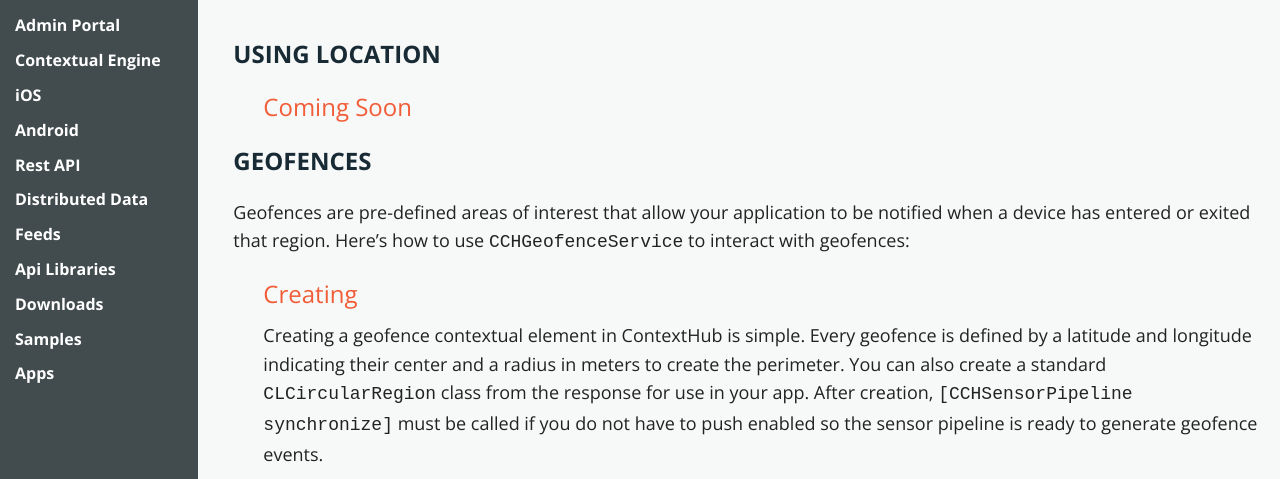
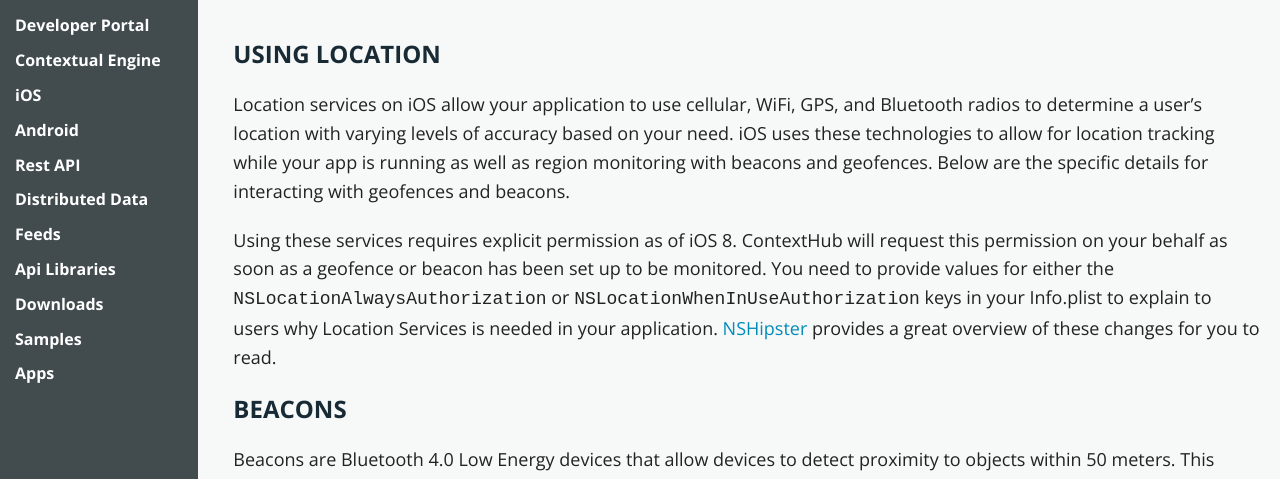
Before and after one commit to contexthub/contexthub.github.io, a Jekyll site: the page built from docs/ios/index.md, in a window 1280 px wide and 1400 px high, scrolled down 8956 px. Shown: the part 170-649 px from the top of the window. Built offline with Jekyll 4.4.1, drawn with Linux system fonts in a browser that asks for light colours; a style sheet for code colours, icons or effects is not loaded; some of the changed text lies outside the part shown.

Commit message:
Update iOS Docs

```diff
--- a/_includes/menu.html
+++ b/_includes/menu.html
@@ -48,7 +48,7 @@
 
     {% if page.url == admin %}
         <div id="activesection">
-            <dd ><a class="home" href="/docs/admin">Admin Portal</a></dd>
+            <dd ><a class="home" href="/docs/admin">Developer Portal</a></dd>
 
                 <dd data-magellan-arrival="Elements"><a href="#Elements">Elements</a></dd>
                 <dl class="sub-nav">
@@ -82,7 +82,7 @@
                 </dl>
         </div>
     {% else %}
-        <dd ><a class="home" href="/docs/admin">Admin Portal</a></dd>
+        <dd ><a class="home" href="/docs/admin">Developer Portal</a></dd>
     {% endif %}
 
 
@@ -111,7 +111,7 @@
                 <dd data-magellan-arrival="geofence-deleting">        <a href="#geofence-deleting">Deleting</a></dd>
             </dl>
 
-            <dd data-magellan-arrival="http"><a href="#http">Http</a></dd>
+            <dd data-magellan-arrival="http"><a href="#http">HTTP</a></dd>
              <dl class="sub-nav">
                 <dd data-magellan-arrival="http-get">        <a href="#http-get">Get</a></dd>
                 <dd data-magellan-arrival="http-post">        <a href="#http-post">Post</a></dd>
@@ -208,6 +208,15 @@
 
             <dd data-magellan-arrival="UsingLocation"><a href="#UsingLocation">Using Location</a></dd>
 
+            <dd data-magellan-arrival="Beacons"><a href="#Beacons">Beacons</a></dd>
+            <dl class="sub-nav">
+                <dd data-magellan-arrival="beacons-creating">       <a href="#beacons-creating">Creating</a></dd>
+                <dd data-magellan-arrival="beacons-retrievebytag">  <a href="#beacons-retrievebytag">Retrieving by Tag</a></dd>
+                <dd data-magellan-arrival="beacons-retrievebyid">   <a href="#beacons-retrievebyid">Retrieving by ID</a></dd>
+                <dd data-magellan-arrival="beacons-updating">       <a href="#beacons-updating">Updating</a></dd>
+                <dd data-magellan-arrival="beacons-deleting">       <a href="#beacons-deleting">Deleting</a></dd>
+            </dl>
+
             <dd data-magellan-arrival="geofences"><a href="#geofences">Geofences</a></dd>
             <dl class="sub-nav">
                 <dd data-magellan-arrival="geofences-creating"><a href="#geofences-creating">Creating</a></dd>
--- a/docs/ios/index.md
+++ b/docs/ios/index.md
@@ -276,7 +276,71 @@ Unsubscribing from a tag is similar to subscribing by passing in a tag and optio
 
 ## Using Location
 
-### Coming Soon
+Location services on iOS allow your application to use cellular, WiFi, GPS, and Bluetooth radios to determine a user's location with varying levels of accuracy based on your need. iOS uses these technologies to allow for location tracking while your app is running as well as region monitoring with beacons and geofences. Below are the specific details for interacting with geofences and beacons.
+
+Using these services requires explicit permission as of iOS 8. ContextHub will request this permission on your behalf as soon as a geofence or beacon has been set up to be monitored. You need to provide values for either the `NSLocationAlwaysAuthorization` or `NSLocationWhenInUseAuthorization` keys in your Info.plist to explain to users why Location Services is needed in your application. [NSHipster](http://nshipster.com/core-location-in-ios-8/) provides a great overview of these changes for you to read.
+
+<a name="Beacons"></a>
+<a data-magellan-destination="Beacons"></a>
+
+## Beacons
+
+Beacons are Bluetooth 4.0 Low Energy devices that allow devices to detect proximity to objects within 50 meters. This gives you the ability to give context-sensitive information to your users in areas where GPS, WiFi, and cellular towers cannot pinpoint a user's exact location, such as deep inside buildings or underground. Here's how to use `CCHBeaconService` to interact with beacons:
+<br />
+
+<a name="beacons-creating"></a>
+<a data-magellan-destination="beacons-creating"></a>
+
+### Creating
+
+Creating a beacon contextual element in ContextHub is simple. Every beacon has a UUID (32 digit hexadecimal character, a major value (ranging from 1-65535), and a minor value (also ranging from 1-65535). UUIDs you use should be unique so beacons from other user's do not interfere with your app. A combination of these three values should be unique for every beacon you have. You can also create a standard `CLBeaconRegion` class from the response for use in your app. After creation,`[CCHSensorPipeline synchronize:]` must be called if you do not have to push enabled so the sensor pipeline is ready to generate beacon events.
+
+{% gist CHLibrarian/9a88528f3c94bc524a47 %}
+<br />
+
+<a name="beacons-retrievebytag"></a>
+<a data-magellan-destination="beacons-retrievebytag"></a>
+
+### Retrieving by Tag
+
+Retrieve a group of beacons from ContextHub by passing a tag to `CCHBeaconService`. Adding more tags to the same method call filters only beacons that have *all* tags on the same beacon.
+
+{% gist CHLibrarian/8a124104fe165ca06deb %}
+<br />
+
+<a name="beacons-retrievebyid"></a>
+<a data-magellan-destination="beacons-retrievebyid"></a>
+
+### Retrieving by ID
+
+Retrieve a specific beacon from ContextHub by passing a beacon ID present either in the ContextHub developer portal or given to you as a dictionary response from the SDK at the key "id".
+
+{% gist CHLibrarian/40cb8d5346a7773b0daa %}
+<br />
+
+
+<a name="beacons-updating"></a>
+<a data-magellan-destination="beacons-updating"></a>
+
+### Updating
+
+Updating a beacon requires passing back a structure similar to the one returned to you from create/retrieve calls. ContextHub then updates the beacon, and triggers pushes to devices interested in beacons with that specific tag.
+
+{% gist CHLibrarian/d9bc6b5675b062b11dbf %}
+<br />
+
+
+<a name="beacons-deleting"></a>
+<a data-magellan-destination="beacons-deleting"></a>
+
+### Deleting
+
+Deleting a beacon is similar to updating, and requires passing a structure similar to one returned to you from create/retrieve calls. The beacon is deleted from ContextHub, then triggers pushes to devices interested in beacon deletions with those specific tags.
+
+{% gist CHLibrarian/191d805bf82b563cabf0 %}
+<br />
+
+
 
 <a name="geofences"></a>
 <a data-magellan-destination="geofences"></a>
@@ -339,82 +403,71 @@ Deleting a geofence is similar to updating, and requires passing a structure sim
 <br />
 
 
-
-<a name="Beacons"></a>
-<a data-magellan-destination="Beacons"></a>
-
-## Beacons
-
-Beacons are Bluetooth 4.0 Low Energy devices that allow devices to detect proximity to objects within 50 meters. This gives you the ability to give context-sensitive information to your users in areas where GPS, WiFi, and cellular towers cannot pinpoint a user's exact location, such as deep inside buildings or underground. Here's how to use `CCHBeaconService` to interact with beacons:
-<br />
-
-<a name="beacons-creating"></a>
-<a data-magellan-destination="beacons-creating"></a>
-
-### Creating
-
-Creating a beacon contextual element in ContextHub is simple. Every beacon has a UUID (32 digit hexadecimal character, a major value (ranging from 1-65535), and a minor value (also ranging from 1-65535). UUIDs you use should be unique so beacons from other user's do not interfere with your app. A combination of these three values should be unique for every beacon you have. You can also create a standard `CLBeaconRegion` class from the response for use in your app. After creation,`[CCHSensorPipeline synchronize:]` must be called if you do not have to push enabled so the sensor pipeline is ready to generate beacon events.
-
-{% gist CHLibrarian/9a88528f3c94bc524a47 %}
-<br />
-
-<a name="beacons-retrievebytag"></a>
-<a data-magellan-destination="beacons-retrievebytag"></a>
-
-### Retrieving by Tag
-
-Retrieve a group of beacons from ContextHub by passing a tag to `CCHBeaconService`. Adding more tags to the same method call filters only beacons that have *all* tags on the same beacon.
-
-{% gist CHLibrarian/8a124104fe165ca06deb %}
-<br />
-
-<a name="beacons-retrievebyid"></a>
-<a data-magellan-destination="beacons-retrievebyid"></a>
-
-### Retrieving by ID
-
-Retrieve a specific beacon from ContextHub by passing a beacon ID present either in the ContextHub developer portal or given to you as a dictionary response from the SDK at the key "id".
-
-{% gist CHLibrarian/40cb8d5346a7773b0daa %}
-<br />
-
-
-<a name="beacons-updating"></a>
-<a data-magellan-destination="beacons-updating"></a>
-
-### Updating
-
-Updating a beacon requires passing back a structure similar to the one returned to you from create/retrieve calls. ContextHub then updates the beacon, and triggers pushes to devices interested in beacons with that specific tag.
-
-{% gist CHLibrarian/d9bc6b5675b062b11dbf %}
-<br />
-
-
-<a name="beacons-deleting"></a>
-<a data-magellan-destination="beacons-deleting"></a>
-
-### Deleting
-
-Deleting a beacon is similar to updating, and requires passing a structure similar to one returned to you from create/retrieve calls. The beacon is deleted from ContextHub, then triggers pushes to devices interested in beacon deletions with those specific tags.
-
-{% gist CHLibrarian/191d805bf82b563cabf0 %}
-<br />
-
 <a name="devices"></a>
 <a data-magellan-destination="devices"></a>
 
 ## Devices
 
-### Coming soon!
-<br/>
-<br/>
+Devices in ContextHub currently represent the iOS and Android smartphones capable of interacting with the ContextHub server through provided SDKs and/or REST APIs.  Each device has a unique identifier representing the device, as well as non-unique alias, tags, and tag_string used for identification and push notifications, plus other fields in the additional_info field describing specific device name and type information. last_profile is also available, which contains the last device profile from an event sent to the ContextHub server. Below are the methods you can use on the `CCHDevice` object to retrieve devices as well as update device alias and tags for your current device.
+
+<a name="devices-deviceid"></a>
+<a data-magellan-destination="devices-deviceid"></a>
+
+### Device ID
+
+Device ID is a unique 32-hexadecimal character string which persists throughout an app install and uniquely identifies a device in ContextHub. When used with push services enabled, it allows developers to abstract away more transient push tokens which are subject to change at any time. This is a read-only variable, it cannot be changed by the developer, and only changes in response to all applications with the first two subdomains of the bundle id from a developer being deleted from a user's device. See Apple's [documentation](https://developer.apple.com/library/ios/documentation/Uikit/reference/UIDevice_Class/index.html#//apple_ref/occ/instp/UIDevice/identifierForVendor) on `identifierForVendor` for more information.
+
+{% gist CHLibrarian/f274049fe9414296ceca %}
+<br />
+
+<a name="devices-retrievebyid"></a>
+<a data-magellan-destination="devices-retrievebyid"></a>
+
+### Retrieving by ID
+
+Retrieve a specific device from ContextHub by passing a device ID present either in the ContextHub developer portal or given to you as a dictionary response from the SDK at the key "id".
+
+{% gist CHLibrarian/cf86a1e113d965c68bd4 %}
+<br />
+
+<a name="devices-retrievebyalias"></a>
+<a data-magellan-destination="devices-retrievebyalias"></a>
+
+### Retrieving by Alias
+
+Retrieve a group of devices from ContextHub by passing an alias to `CCHDevice`.
+
+{% gist CHLibrarian/a7209874f54caeadbf21 %}
+<br />
+
+<a name="devices-retrievebytag"></a>
+<a data-magellan-destination="devices-retrievebytag"></a>
+
+### Retrieving by Tag
+
+Retrieve a group of devices from ContextHub by passing a tag to `CCHDevice`. Adding more tags to the same method call filters only devices that have *all* tags on the same device.
+
+{% gist CHLibrarian/455d8e329173c5bc6402 %}
+<br />
+
+<a name="devices-setting"></a>
+<a data-magellan-destination="devices-setting"></a>
+
+### Setting Alias/Tag
+
+Sets the alias and tag for the current device in ContextHub.
+
+{% gist CHLibrarian/2c87c4bc87df047d221d %}
+<br />
 
 <a name="logging"></a>
 <a data-magellan-destination="logging"></a>
 
 ## Logging
 
-### Coming soon!
+ContextHub allows for you to log specific events to the server from the iOS SDK to assist you in developing and monitoring your applications. The method of interaction is simple, allowing you to send a simple message and JSON object to the server.
+
+Note that ContextHub does not cache these log requests, you must have an active Internet connection for them to be received.
+
+{% gist CHLibrarian/1976bfd8ef49b7c44532 %}
 <br/>
-<br/>
-<br/>
```
Also changed, not shown: other parts of _includes/menu.html (+7 -7 lines).
